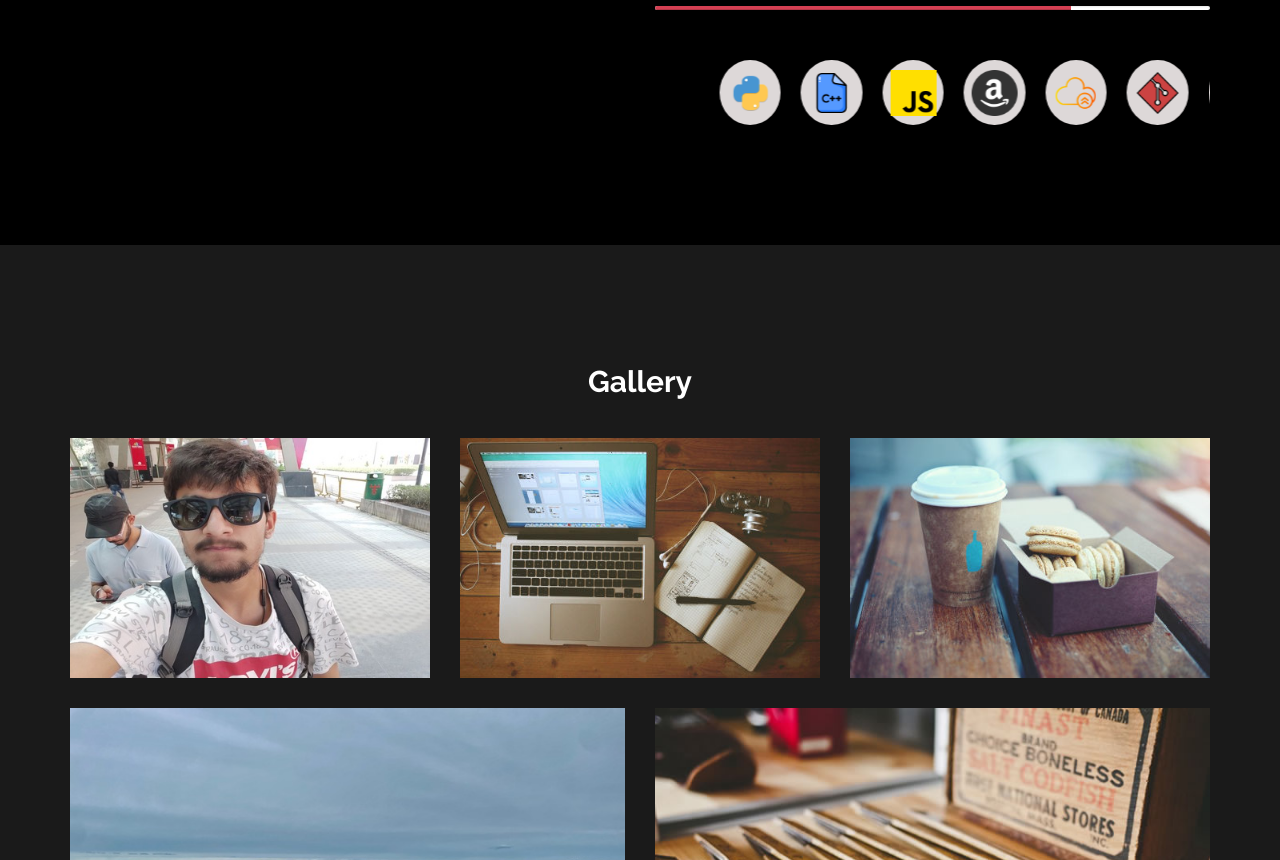
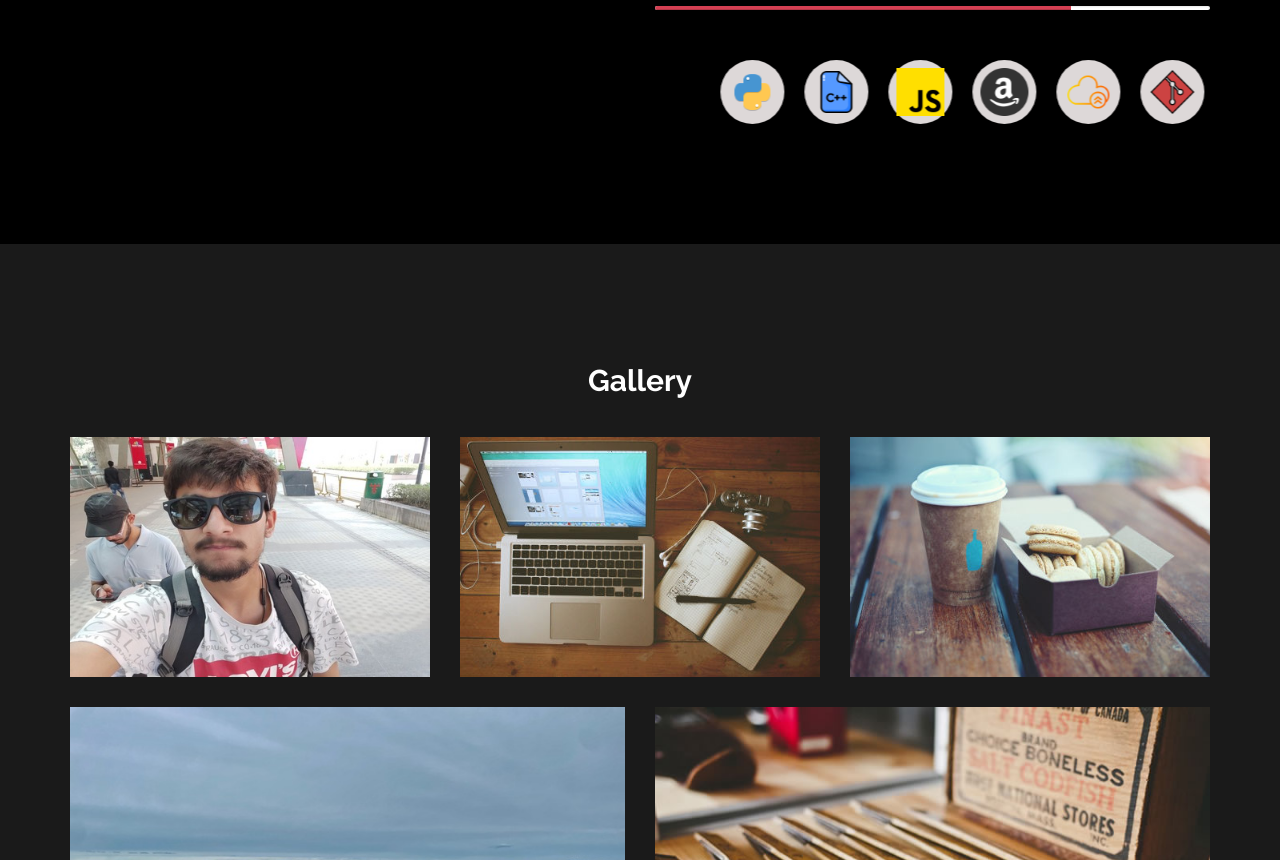
Before and after one commit to dhimanparas20/dhimanparas20.github.io, a plain HTML site: page index.html in a window 1280 px wide. Shown: the part 2099-2959 px from the top of the page. Drawn offline with Linux system fonts and the light colour scheme.

Commit message:
Update Icon Size
Signed-off-by: Paras <paras@pop-os.localdomain>

```diff
--- a/index.html
+++ b/index.html
@@ -42,8 +42,8 @@
 			}
 
 			.logo {
-				width: 65px; /* Adjust the width and height as needed */
-				height: 65px;
+				min-width: 5vw; /* Adjust the width and height as needed */
+				height: 5vw;
 				border-radius: 50%; /* Makes the logos circular */
 				margin: 0 10px; /* Adjust spacing between logos */
 				margin-top: 30px;
```
